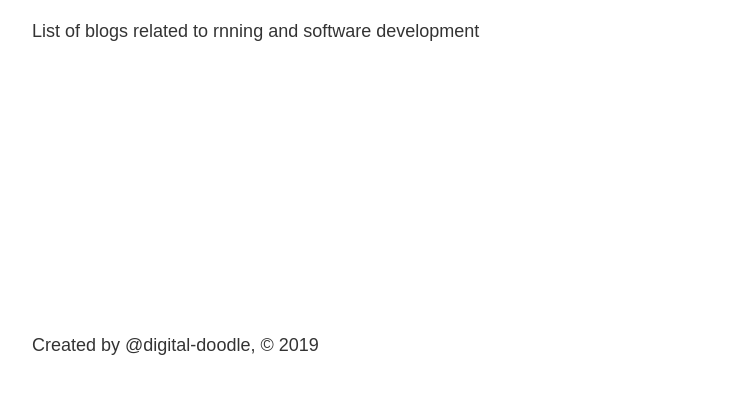
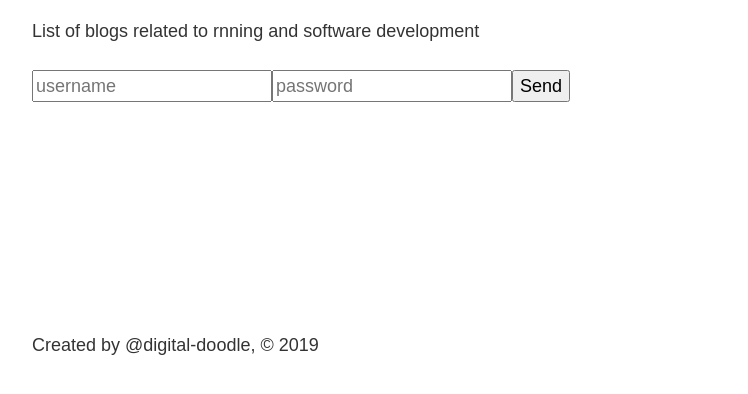
Before and after one commit to frankinedinburgh/gatsby-playground, a Gatsby site: page / in a window 1280 px wide. Shown: the part 398-792 px from the top of the page, without its empty margins (251-999 px from the left). Built offline with nearby package versions, Linux system fonts and the light colour scheme; Gatsby itself is replaced by a stand-in of ours.

Commit message:
add a login form

```diff
--- /dev/null
+++ b/src/components/forms/login.js
@@ -0,0 +1,18 @@
+import React from 'react'
+
+const LoginForm = () => {
+    return (
+      <form
+        name="login"
+        method="post"
+        data-netlify="true"
+        data-netlify-honeypot="bot-feild"
+        >
+          <input name="username" type="text" placeholder="username" />
+          <input name="password" type="password" placeholder="password" />
+          <button>Send</button>
+      </form>
+    )
+  }
+
+  export default LoginForm
--- a/src/pages/index.js
+++ b/src/pages/index.js
@@ -1,7 +1,7 @@
 import React from "react"
-import { Link } from "gatsby"
 import Layout from "../components/layout"
 import Head from "../components/head"
+import LoginForm from "../components/forms/login"
 
 const indexPage = () => {
   return (
@@ -10,6 +10,7 @@ const indexPage = () => {
         <Head title="home" />
         <h1>digital-doodles</h1>
         <p>List of blogs related to rnning and software development</p>
+        <LoginForm />
       </Layout>
     </div>
   )
```
Also changed, not shown: src/hooks/hooks.js (+20 -20 lines), 1 other file.
